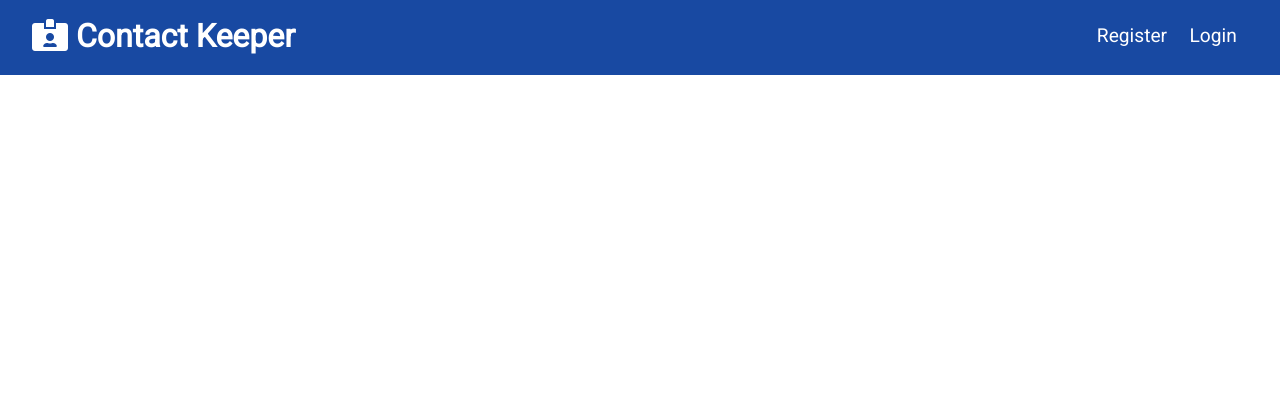
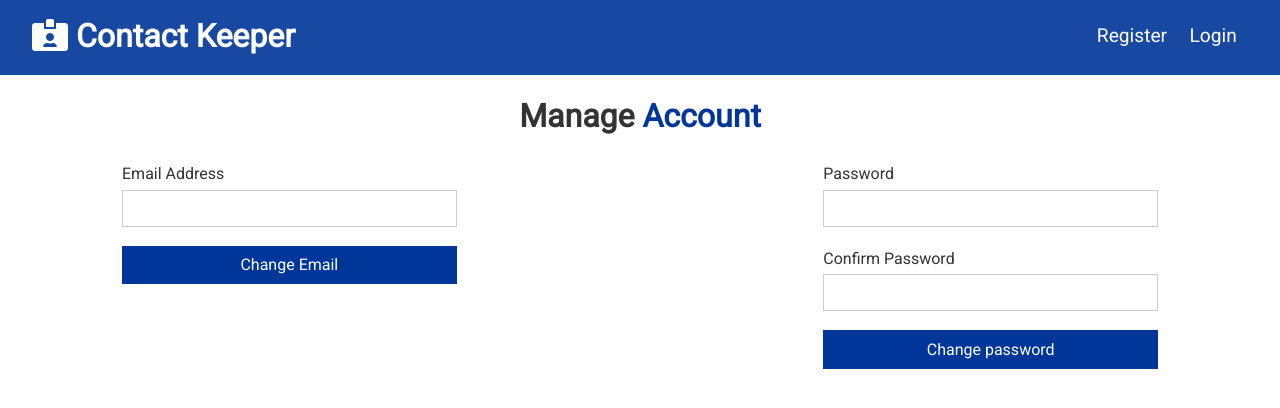
Before and after one commit to szantilas87/shiftManger, a React (Create React App) app in the folder client/: page /account in a window 1280 px wide. Shown: the top 408 px of the page. Built offline with nearby package versions, Linux system fonts and the light colour scheme.

Commit message:
Account route

```diff
--- a/client/src/App.css
+++ b/client/src/App.css
@@ -216,11 +216,14 @@ img {
   margin: 0;
 }
 
-.btn-block {
+.btn-block,
+.dis-block {
   display: block;
   width: 100%;
   margin: auto;
 }
+
+
 
 .btn-sm {
   font-size: 0.8rem;
--- a/client/src/App.js
+++ b/client/src/App.js
@@ -5,6 +5,7 @@ import Alerts from './components/layout/Alerts';
 import Home from './components/pages/Home';
 import About from './components/pages/About';
 import ShiftView from './components/pages/ShiftsView';
+import Account from './components/pages/Account';
 import Register from './components/auth/Register';
 import Login from './components/auth/Login';
 import PrivateRoute from './components/routing/PrivateRoute';
@@ -40,6 +41,7 @@ const App = () => {
                     <PrivateRoute exact path='/' component={Home} />{' '}
                     <Route exact path='/about' component={About} />{' '}
                     <PrivateRoute exact path='/shifts' component={ShiftView} />{' '}
+                    <PrivateRoute exact path='/account' component={Account} />{' '}
                     <Route exact path='/register' component={Register} />{' '}
                     <Route exact path='/login' component={Login} />{' '}
                   </Switch>{' '}
--- a/client/src/components/layout/Navbar.js
+++ b/client/src/components/layout/Navbar.js
@@ -29,6 +29,9 @@ const Navbar = ({ title, icon }) => {
           <span className='hide-sm'> Logout </span>{' '}
         </a>{' '}
       </li>{' '}
+      <li>
+        <Link to='/account'> Account </Link>{' '}
+      </li>
     </Fragment>
   );
 
@@ -47,7 +50,11 @@ const Navbar = ({ title, icon }) => {
       <h1>
         <i className={icon}> </i> {title}{' '}
       </h1>{' '}
-      <ul> {isAuthenticated ? authLinks : guestLinks} </ul>{' '}
+      <ul>
+        {' '}
+        {isAuthenticated ? authLinks : guestLinks}
+        {window.location.pathname === '/account' && console.log('ddd')}
+      </ul>{' '}
     </div>
   );
 };
--- /dev/null
+++ b/client/src/components/pages/Account.js
@@ -0,0 +1,111 @@
+import React, { useState, useContext, useEffect, Fragment } from 'react';
+import AlertContext from '../../context/alert/alertContext';
+import AuthContext from '../../context/auth/authContext';
+
+const Account = props => {
+  const alertContext = useContext(AlertContext);
+  const authContext = useContext(AuthContext);
+
+  const { setAlert } = alertContext;
+  const { register, error, clearErrors, isAuthenticated } = authContext;
+
+  // useEffect(() => {
+  //   if (isAuthenticated) {
+  //     props.history.push('/');
+  //   }
+
+  //   if (error === 'User already exists') {
+  //     setAlert(error, 'danger');
+  //     clearErrors();
+  //   }
+  //   // eslint-disable-next-line
+  // }, [error, isAuthenticated, props.history]);
+
+  const [user, setUser] = useState({
+    name: '',
+    email: '',
+    password: '',
+    password2: ''
+  });
+
+  const { name, email, password, password2 } = user;
+
+  const onChange = e =>
+    setUser({
+      ...user,
+      [e.target.name]: e.target.value
+    });
+
+  const onSubmit = e => {
+    e.preventDefault();
+    if (name === '' || email === '' || password === '') {
+      setAlert('Please enter all fields', 'danger');
+    } else if (password !== password2) {
+      setAlert('Password do not match', 'danger');
+    } else {
+      register({
+        name,
+        email,
+        password
+      });
+    }
+  };
+  return (
+    <Fragment>
+      <h1 className='text-center'>
+        Manage <span className='text-primary'> Account </span>{' '}
+      </h1>{' '}
+      <div className='grid-3'>
+        <form onSubmit={onSubmit}>
+          <div className='form-group'>
+            <label htmlFor='email'> Email Address </label>{' '}
+            <input
+              type='email'
+              name='email'
+              value={email}
+              onChange={onChange}
+              required
+              minLength='6'
+            />
+          </div>{' '}
+          <input
+            type='submit'
+            value='Change Email'
+            className='btn btn-primary btn-block'
+          />
+        </form>{' '}
+        <div></div>
+        <form onSubmit={onSubmit}>
+          <div className='form-group'>
+            <label htmlFor='password'> Password </label>{' '}
+            <input
+              type='password'
+              name='password'
+              value={password}
+              onChange={onChange}
+              required
+              minLength='6'
+            />
+          </div>{' '}
+          <div className='form-group'>
+            <label htmlFor='password2'> Confirm Password </label>{' '}
+            <input
+              type='password'
+              name='password2'
+              value={password2}
+              onChange={onChange}
+              required
+            />
+          </div>{' '}
+          <input
+            type='submit'
+            value='Change password'
+            className='btn btn-primary btn-block'
+          />
+        </form>{' '}
+      </div>
+    </Fragment>
+  );
+};
+
+export default Account;
```
Also changed, not shown: 2 other files (tests, documents, lock files or other folders).
